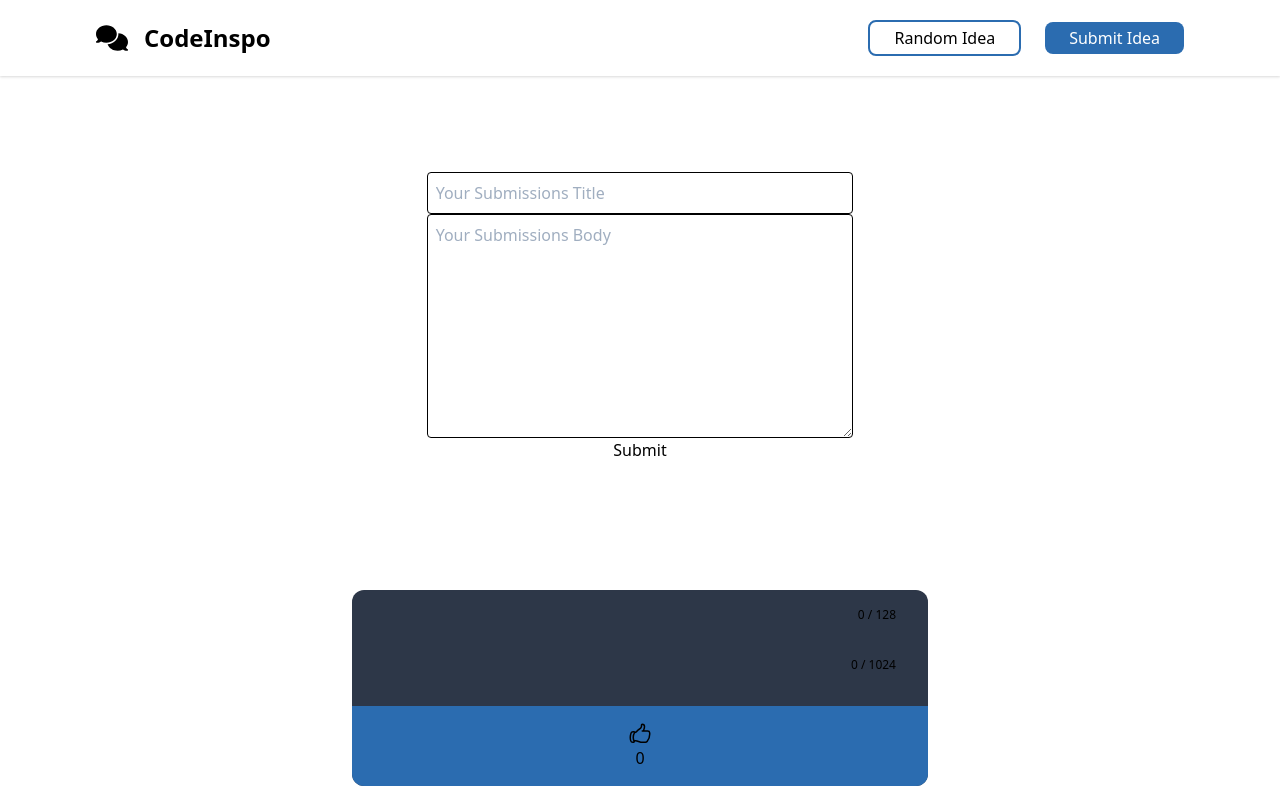
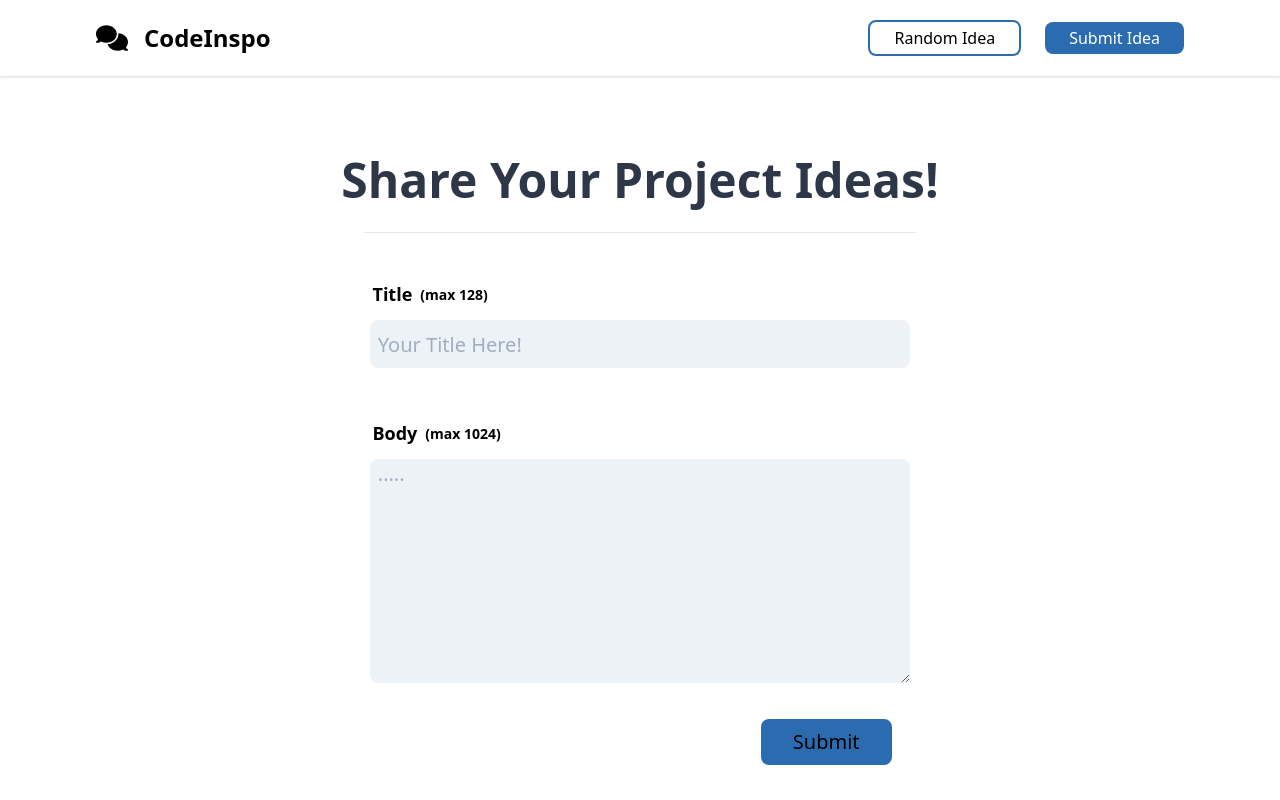
Before and after one commit to pvwnthem/DevInspo, a React (Create React App) app: page /submit in a window 1280 px wide. Built offline with nearby package versions, Linux system fonts and the light colour scheme.

Commit message:
change form, get rid of example post

```diff
--- a/src/components/examplePost.tsx
+++ b/src/components/examplePost.tsx
@@ -47,6 +47,8 @@ export default function ExamplePost(props: any) {
     return (
 
         <div className=" w-screen h-full ">
+
+
            <form>
             <div id="o"className="w-full max-w-xl bg-gray-800 mx-auto mt-32 rounded-xl  flex flex-col break-all" >
                 <a className="title flex-wrap lg:text-2xl md:text-2xl sm:text-lg text-white mx-4 mt-4">{ props.title }</a>
--- a/src/pages/submit.tsx
+++ b/src/pages/submit.tsx
@@ -3,9 +3,9 @@ import ExamplePost from '../components/examplePost'
 import { useState } from 'react'
 import  Redirect, { Navigate }  from 'react-router-dom';
 import {Link, Routes, Route, useNavigate} from 'react-router-dom';
-
+import {useEffect} from 'react'
 import axios from 'axios'
-
+import '../components/examplePost.css'
 
 export default function Submit(){
     const navigate = useNavigate()
@@ -16,6 +16,33 @@ export default function Submit(){
         title: '',
         text: ''
       });
+      const [toggle, setToggle] = useState(0)
+    const [toggle2, setToggle2] = useState(0)
+
+    const [button, setButton] = useState(false);
+    const [titleFull, setTitleFull] = useState(false);
+    const [textFull, setTextFull] = useState(false);
+        setTimeout(() => {
+            setToggle(toggle + 1)
+            setToggle2(toggle2 + 1)
+        }, 150
+        )
+        useEffect(() => {
+
+            if(formValue.title.length >= 128) {
+                setTitleFull(true)
+            }
+            if(formValue.text.length >= 1024) {
+                setTextFull(true)
+            }
+            if(formValue.text.length < 1024) {
+                setTextFull(false)
+            }
+            if(formValue.title.length < 128) {
+                setTitleFull(false)
+            }
+
+          }, [titleFull, toggle]);
       // if the url has a req.query than render a simple success message
       const handleSubmit = async (e: any) => {
 
@@ -51,19 +78,60 @@ export default function Submit(){
 
 
         return (
-        <div className='w-full h-full'>
-
-            <form  className='mx-auto flex flex-col items-center' onSubmit={(e) =>handleSubmit(e)}>
-                <input name="title" type="text" className=" md:w-1/3 w-full mt-24 border border-black rounded px-2 py-2 "value={formValue.title}             maxLength={128} placeholder='Your Submissions Title'  onChange={e => {
+        <div className='w-full h-full md:px-2 px-4'>
+        <form onSubmit={(e) =>handleSubmit(e)}>
+            <div className="md:w-2/3 w-full md:px-2 px-2 py-1   mx-auto flex flex-col h-full ">
+            <div className='flex mt-16 self-center'>
+                <span className='md:text-5xl sm:text-3xl text-2xl font-semibold text-gray-800'>Share Your Project Ideas!</span>
+            </div>
+            <hr className='md:w-2/3 w-full mx-auto mt-4'></hr>
+            <div className='mt-12 md:w-2/3 w-full flex mx-auto '>
+                <span className='ml-2 text-lg flex font-semibold'>Title <p className='text-sm my-auto ml-2'>  (max 128)</p></span>
+            </div>
+                <div className=' w-full md:px-2 px-2 py-1 mx-auto flex  '>
+                    <input name="title" type="text" value={formValue.title} maxLength={128} onChange={e => {
                     setTitle(e.target.value);
                     handleChange(e)
 
-                }
+                }} className='md:w-2/3 mt-2 w-full md:px-2 h-12 mx-auto bg-gray-200 rounded-lg px-2 text-xl' placeholder='Your Title Here!' ></input>
+                { titleFull ?  (
+                     <svg xmlns="http://www.w3.org/2000/svg" fill="none" viewBox="0 0 24 24" strokeWidth={1.5} stroke="red" className="my-auto w-8 self-center absolute shake">
+                    <path strokeLinecap="round" strokeLinejoin="round" d="M12 9v3.75m9-.75a9 9 0 11-18 0 9 9 0 0118 0zm-9 3.75h.008v.008H12v-.008z" />
+                  </svg>
 
-                }></input>
-                <textarea name="text" placeholder='Your Submissions Body' value={formValue.text}  className='border border-black rounded h-56 md:w-1/3 w-full py-2 px-2 max-w-full' maxLength={1024} onChange={b => {handleChange(b);setText(b.target.value)}}></textarea>
-                <button type="submit" >Submit</button>
-            </form>
+                ) : (
+                    <a className='absolute '></a>
+                )}
+
+                </div>
+
+
+                <div className='mt-12 md:w-2/3 w-full flex mx-auto '>
+                <span className='ml-2 text-lg flex font-semibold'>Body <p className='text-sm my-auto ml-2'>  (max 1024)</p></span>
+            </div>
+                <div className=' w-full md:px-2 px-2 py-1 mx-auto flex  '>
+                    <textarea name="text"  value={formValue.text} maxLength={1024} onChange={e => {
+                    setTitle(e.target.value);
+                    handleChange(e)
+
+                }} className='md:w-2/3 mt-2 w-full md:px-2 md:h-56 h-40 mx-auto bg-gray-200 rounded-lg px-2 text-xl' placeholder='.....'  ></textarea>
+                { textFull ?  (
+                     <svg xmlns="http://www.w3.org/2000/svg" fill="none" viewBox="0 0 24 24" strokeWidth={1.5} stroke="red" className="my-auto w-8 self-center absolute shake">
+                    <path strokeLinecap="round" strokeLinejoin="round" d="M12 9v3.75m9-.75a9 9 0 11-18 0 9 9 0 0118 0zm-9 3.75h.008v.008H12v-.008z" />
+                  </svg>
+
+                ) : (
+                    <a className='absolute '></a>
+                )}
+
+
+                </div>
+                <div className=' px-2 flex  mx-auto md:w-2/3 w-full'>
+                    <button type='submit' className='mx-auto  mr-4  bg-blue-700 py-2 text-xl px-8 rounded-lg mt-8'>Submit</button>
+                </div>
+
+            </div>
+        </form>
 
 
 
@@ -71,7 +139,6 @@ export default function Submit(){
 
 
 
-            <ExamplePost title={title} text={text} titleLimit={128} textLimit = {1024}/>
 
         </div>
         )
```
Also changed, not shown: src/components/hold.txt (added).
